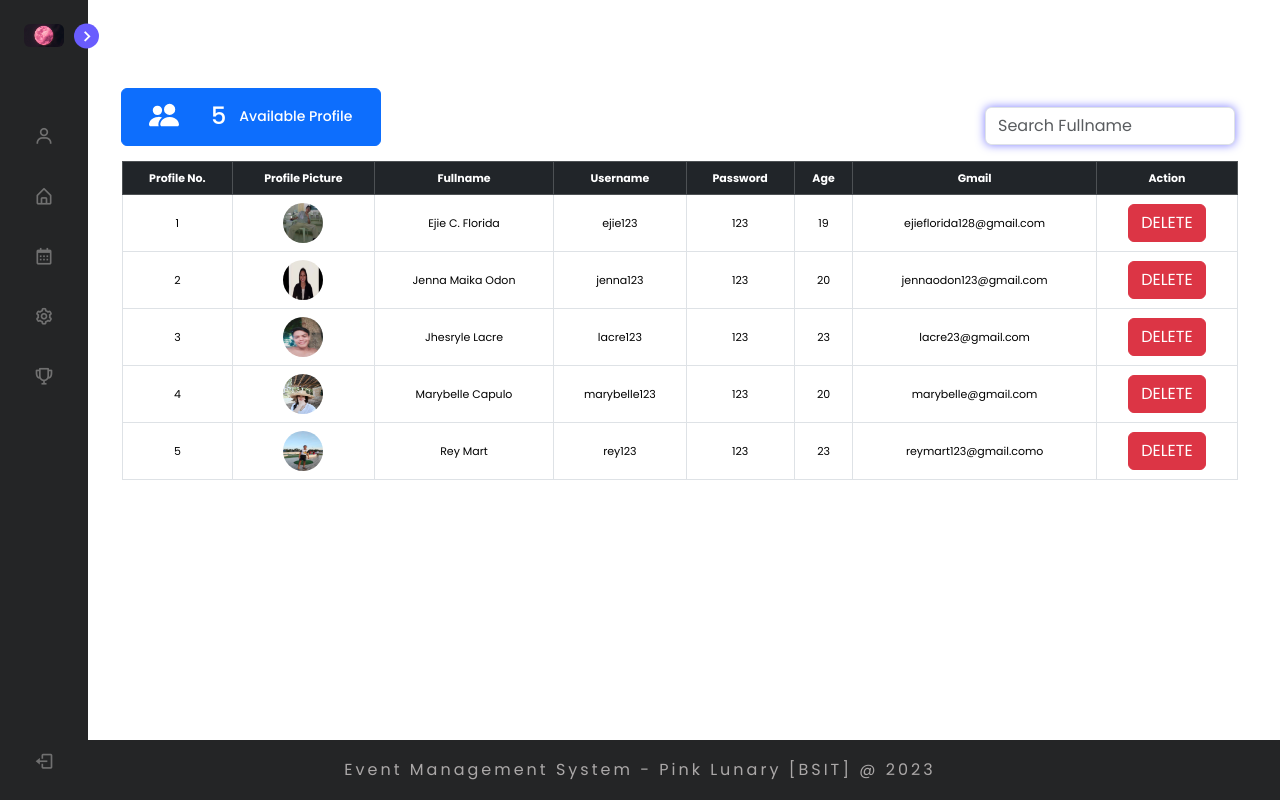
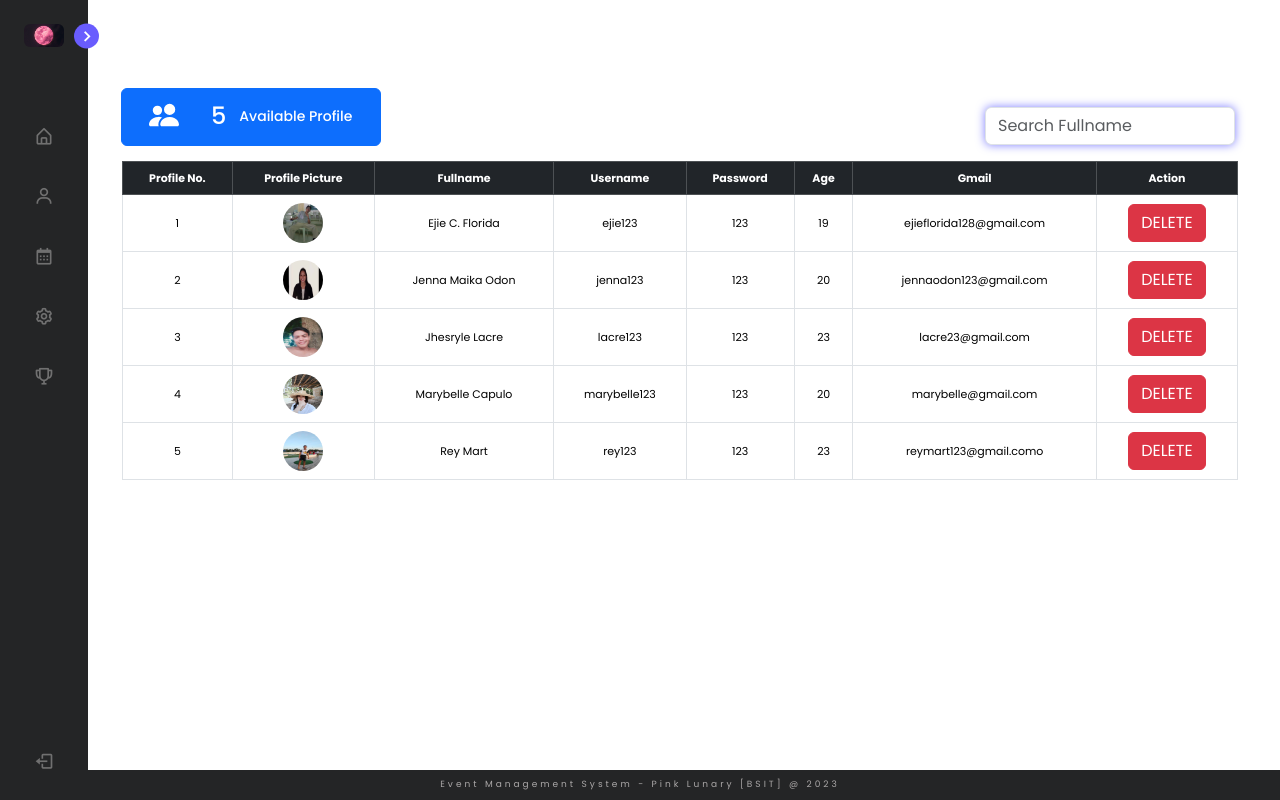
Before and after one commit to ejieflorida128/Event_Management_System, a PHP site: page /admin/Admin_Profile.php in a window 1280 px wide. Run offline with PHP 8.4, Linux system fonts and the light colour scheme; data comes from the database, SQL or seed files in the repository.

Commit message:
[ejie] ge adjust ang footer

```diff
--- a/includes/admin_sidebar.php
+++ b/includes/admin_sidebar.php
@@ -62,15 +62,16 @@
                 <ul class="menu-links">
                     <li class="nav-link">
                         <a href="../admin/Admin_Dashboard.php">
-                            <i class='bx bx-user icon'></i>
+                        <i class='bx bx-home-alt icon' ></i>
                             <span class="text nav-text">Dashboard</span>
                         </a>
                     </li>
 
                     <li class="nav-link">
                         <a href="../admin/Admin_Profile.php">
-                            <i class='bx bx-home-alt icon' ></i>
-                            <span class="text nav-text">gProfile</span>
+
+                            <i class='bx bx-user icon'></i>
+                            <span class="text nav-text">Profile</span>
                         </a>
                     </li>
 
--- a/includes_style/footer.css
+++ b/includes_style/footer.css
@@ -7,9 +7,10 @@
     color: rgb(171, 168, 168);
     letter-spacing: 3px;
     margin: 0px;
-    height: 60px;
+    height: 30px;
     align-items: center;
     position: absolute;
     bottom: 0px;
+    font-size: 9px;
 
 }
```
